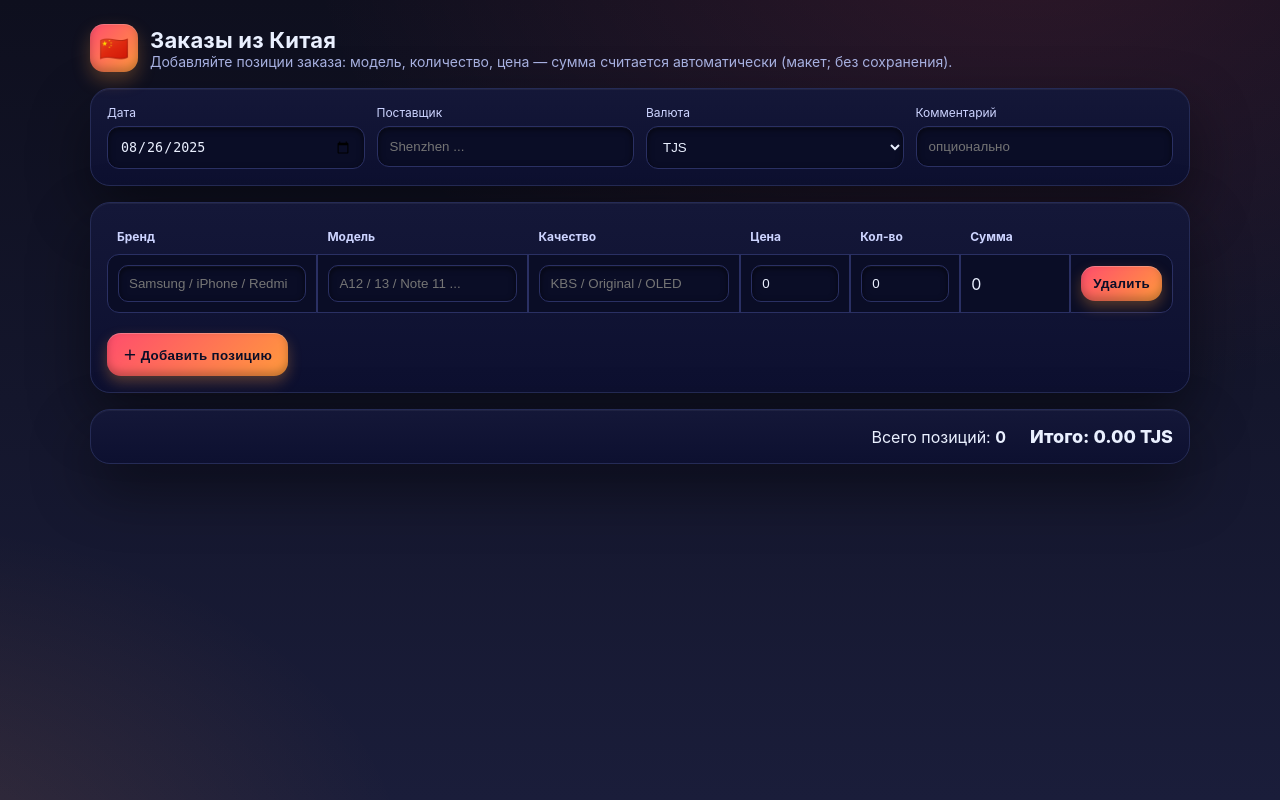
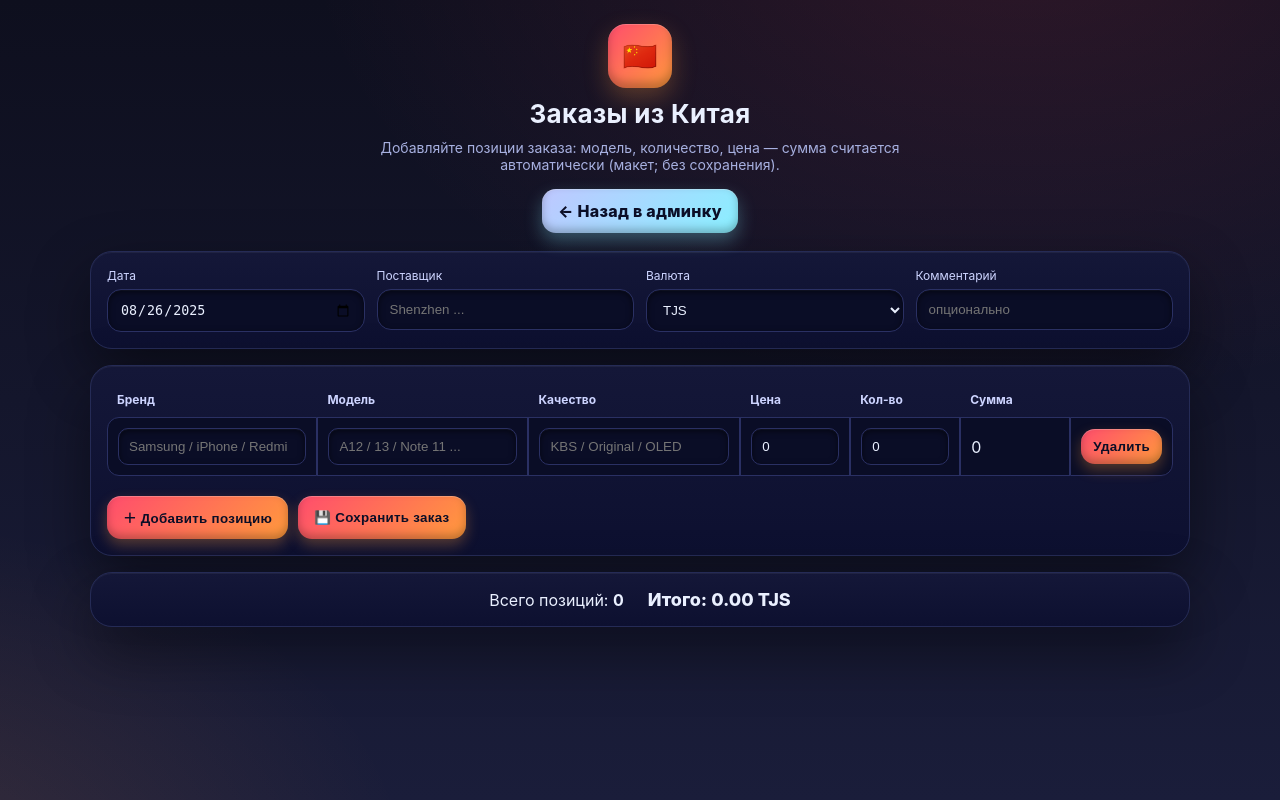
Before and after one commit to Muhammadfotima2/admin-panel, a Python web app: template templates/china_orders.html in a window 1280 px wide. Run offline with Jinja, Linux system fonts and the light colour scheme; the template is opened without the code that fills it, so the values that code supplies are empty.

Commit message:
Update china_orders.html

```diff
--- a/templates/china_orders.html
+++ b/templates/china_orders.html
@@ -2,51 +2,70 @@
 <html lang="ru">
 <head>
   <meta charset="utf-8" />
-  <meta name="viewport" content="width=device-width,initial-scale=1" />
+  <meta name="viewport" content="width=device-width,initial-scale=1,viewport-fit=cover" />
   <title>Заказы из Китая</title>
   <style>
     :root{
       --bg1:#0e0f1e; --bg2:#1a1d3a; --card:#141738; --stroke:#252b56;
       --txt:#eaf0ff; --muted:#a7b0e0; --grad1:#ff4d6d; --grad2:#ff9a3c;
+      --radius:22px; --pad:clamp(16px,2.5vw,24px);
+      --input-pad:12px; --gap:12px;
+      --shadow:0 24px 60px rgba(0,0,0,.45), inset 0 1px 0 rgba(255,255,255,.05);
     }
-    *{box-sizing:border-box} html,body{height:100%}
+    *{box-sizing:border-box}
+    html,body{height:100%}
     body{
       margin:0; font-family: Inter, system-ui, -apple-system, "Segoe UI", Roboto, Ubuntu, sans-serif; color:var(--txt);
       background:
         radial-gradient(1200px 800px at 80% -10%, #ff4d6d22, transparent 60%),
         radial-gradient(900px 600px at -10% 110%, #ff9a3c22, transparent 60%),
         linear-gradient(180deg,var(--bg1),var(--bg2));
-      padding:24px; display:flex; justify-content:center;
+      padding:var(--pad);
+      padding-left:calc(env(safe-area-inset-left) + var(--pad));
+      padding-right:calc(env(safe-area-inset-right) + var(--pad));
+      padding-top:calc(env(safe-area-inset-top) + var(--pad));
+      padding-bottom:calc(env(safe-area-inset-bottom) + var(--pad));
+      display:flex; justify-content:center;
     }
     .container{width:min(1100px, 100%);}
 
+    /* Header */
     .header{
-      display:flex; align-items:center; gap:12px; margin-bottom:16px;
+      display:flex; flex-direction:column; align-items:center; text-align:center; gap:10px; margin-bottom:16px;
     }
     .logo{
-      width:48px; height:48px; border-radius:14px; display:flex; align-items:center; justify-content:center; font-size:24px;
+      width:64px; height:64px; border-radius:18px; display:grid; place-items:center; font-size:28px;
       background:linear-gradient(135deg,var(--grad1),var(--grad2));
-      box-shadow:0 8px 18px rgba(255,154,60,.28), inset 0 -4px 8px rgba(0,0,0,.25), inset 0 1px 0 rgba(255,255,255,.2);
+      box-shadow:0 10px 24px rgba(255,154,60,.28), inset 0 -6px 10px rgba(0,0,0,.25), inset 0 1px 0 rgba(255,255,255,.2);
+      user-select:none;
     }
-    h1{margin:0; font-size:22px; letter-spacing:.2px}
-    .hint{margin:0; color:var(--muted); font-size:14px}
+    .header h1{margin:0; font-size:24px; letter-spacing:.3px}
+    .header .hint{margin:0; color:var(--muted); font-size:14px; max-width:70ch}
+
+    .back-wrap{display:flex; justify-content:center; margin:10px 0 18px}
+    .back-btn{
+      display:inline-flex; align-items:center; gap:10px; padding:12px 16px; border:0; border-radius:14px; cursor:pointer;
+      font-weight:800; letter-spacing:.3px; color:#0b0e27; text-decoration:none;
+      background:linear-gradient(135deg, #bfc7ff, #89f0ff);
+      box-shadow:0 8px 18px rgba(137,240,255,.30), inset 0 -4px 8px rgba(0,0,0,.25), inset 0 1px 0 rgba(255,255,255,.25);
+    }
 
     .card{
       background:linear-gradient(180deg, var(--card), #0d1030);
-      border:1px solid var(--stroke); border-radius:20px; padding:16px 16px;
-      box-shadow:0 24px 60px rgba(0,0,0,.45), inset 0 1px 0 rgba(255,255,255,.05);
+      border:1px solid var(--stroke); border-radius:var(--radius); padding:16px; box-shadow:var(--shadow);
       margin-bottom:16px;
     }
-    .row{display:grid; gap:12px; grid-template-columns: repeat(4, 1fr);}
-    .row .field{display:flex; flex-direction:column; gap:6px}
+
+    .row{display:grid; gap:var(--gap); grid-template-columns: repeat(4, 1fr);}
+    .field{display:flex; flex-direction:column; gap:6px}
     label{font-size:12px; color:#cdd4ff}
     input, select{
-      padding:12px; border-radius:12px; border:1px solid #2a3063; background:#0a0d26; color:var(--txt);
+      padding:var(--input-pad); border-radius:14px; border:1px solid #2a3063; background:#0a0d26; color:var(--txt);
       box-shadow: inset 0 2px 6px rgba(0,0,0,.55), inset 0 1px 0 rgba(255,255,255,.05); outline:none;
     }
-    .table{
-      width:100%; border-collapse:separate; border-spacing:0 10px;
-    }
+    input:focus, select:focus{border-color:#ff6d5a; outline:2px solid #ff6d5a55; outline-offset:2px}
+
+    .table{width:100%; border-collapse:separate; border-spacing:0 10px;}
     .table th{font-size:12px; color:#cdd4ff; text-align:left; padding:0 10px;}
     .table td{
       background:#0a0d26; border:1px solid #2a3063; color:var(--txt);
@@ -55,37 +74,52 @@
     .table tr td:first-child{border-radius:12px 0 0 12px}
     .table tr td:last-child{border-radius:0 12px 12px 0}
     .num{width:110px}
+
+    .actions{display:flex; gap:10px; flex-wrap:wrap; margin-top:10px}
     .btn{
       display:inline-block; padding:12px 16px; border:0; border-radius:14px; cursor:pointer; font-weight:800; letter-spacing:.3px; color:#0b0e27;
       background:linear-gradient(135deg,var(--grad1),var(--grad2));
       box-shadow:0 6px 14px rgba(255,154,60,.30), inset 0 -4px 8px rgba(0,0,0,.25), inset 0 1px 0 rgba(255,255,255,.25);
+      touch-action:manipulation;
     }
     .btn:active{transform:translateY(2px)}
-    .actions{display:flex; gap:10px; flex-wrap:wrap}
 
-    .totals{display:flex; justify-content:flex-end; gap:24px; align-items:center}
+    .totals{display:flex; justify-content:center; gap:24px; align-items:center}
     .totals .sum{font-size:18px; font-weight:800}
 
+    /* Responsive */
     @media (max-width: 900px){
       .row{grid-template-columns: 1fr 1fr}
       .num{width:auto}
     }
     @media (max-width: 520px){
+      :root{ --radius:18px; --input-pad:10px }
       .row{grid-template-columns: 1fr}
       .actions{justify-content:stretch}
       .actions .btn{flex:1}
+      .header h1{font-size:22px}
+    }
+    @media (min-width: 1200px){
+      .header h1{font-size:26px}
+    }
+    @media (prefers-reduced-motion: reduce){
+      .btn, input, select { transition:none }
     }
   </style>
 </head>
 <body>
   <div class="container">
 
+    <!-- Centered header -->
     <div class="header">
       <div class="logo" aria-hidden="true">🇨🇳</div>
-      <div>
-        <h1>Заказы из Китая</h1>
-        <p class="hint">Добавляйте позиции заказа: модель, количество, цена — сумма считается автоматически (макет; без сохранения).</p>
-      </div>
+      <h1>Заказы из Китая</h1>
+      <p class="hint">Добавляйте позиции заказа: модель, количество, цена — сумма считается автоматически (макет; без сохранения).</p>
+    </div>
+
+    <!-- Back to admin -->
+    <div class="back-wrap">
+      <a class="back-btn" href="/admin/products">← Назад в админку</a>
     </div>
 
     <!-- Шапка заказа -->
@@ -114,7 +148,7 @@
       </div>
     </div>
 
-    <!-- Таблица позиций (макет, без API) -->
+    <!-- Таблица позиций -->
     <div class="card">
       <table class="table" id="items">
         <thead>
@@ -133,9 +167,9 @@
         </tbody>
       </table>
 
-      <div class="actions" style="margin-top:10px">
+      <div class="actions">
         <button class="btn" onclick="addRow()">＋ Добавить позицию</button>
-        <!-- кнопки сохранения появятся позже, когда подключим API -->
+        <button class="btn" onclick="saveOrder()">💾 Сохранить заказ</button>
       </div>
     </div>
 
@@ -169,7 +203,6 @@
         <td class="num"><span class="line-sum">0</span></td>
         <td><button class="btn" style="padding:10px 12px" onclick="delRow(this)">Удалить</button></td>
       `;
-      // стили для инпутов в таблице
       tr.querySelectorAll('input').forEach(inp=>{
         inp.style.width="100%";
         inp.style.padding="10px";
@@ -202,9 +235,46 @@
       countEl.textContent = count;
     }
 
-    // одна стартовая строка
+    // Сохранение заказа (требует маршрута POST /api/china-orders на сервере)
+    async function saveOrder(){
+      const payload = {
+        date: document.getElementById('date')?.value || "",
+        vendor: document.getElementById('vendor')?.value || "",
+        currency: document.getElementById('currency')?.value || "TJS",
+        note: document.getElementById('note')?.value || "",
+        shipping_cost: 0,
+        items: []
+      };
+      document.querySelectorAll('#items tbody tr').forEach(tr=>{
+        const inputs = tr.querySelectorAll('input');
+        payload.items.push({
+          brand: inputs[0]?.value || "",
+          model: inputs[1]?.value || "",
+          quality: inputs[2]?.value || "",
+          price: Number(inputs[3]?.value || 0),
+          qty: Number(inputs[4]?.value || 0)
+        });
+      });
+
+      try{
+        const res = await fetch('/api/china-orders', {
+          method:'POST',
+          headers:{'Content-Type':'application/json'},
+          body: JSON.stringify(payload)
+        });
+        const data = await res.json();
+        if(res.ok && data.ok){
+          alert('Заказ сохранён! № ' + data.order.id + '\\nИтого: ' + data.order.total + ' ' + (data.order.currency||''));
+        }else{
+          alert('Ошибка сохранения: ' + (data.error || res.status));
+        }
+      }catch(err){
+        alert('Сеть/сервер недоступен: ' + err.message);
+      }
+    }
+
+    // старт
     addRow();
-    // текущая дата по умолчанию
     document.getElementById('date').valueAsDate = new Date();
   </script>
 </body>
```
